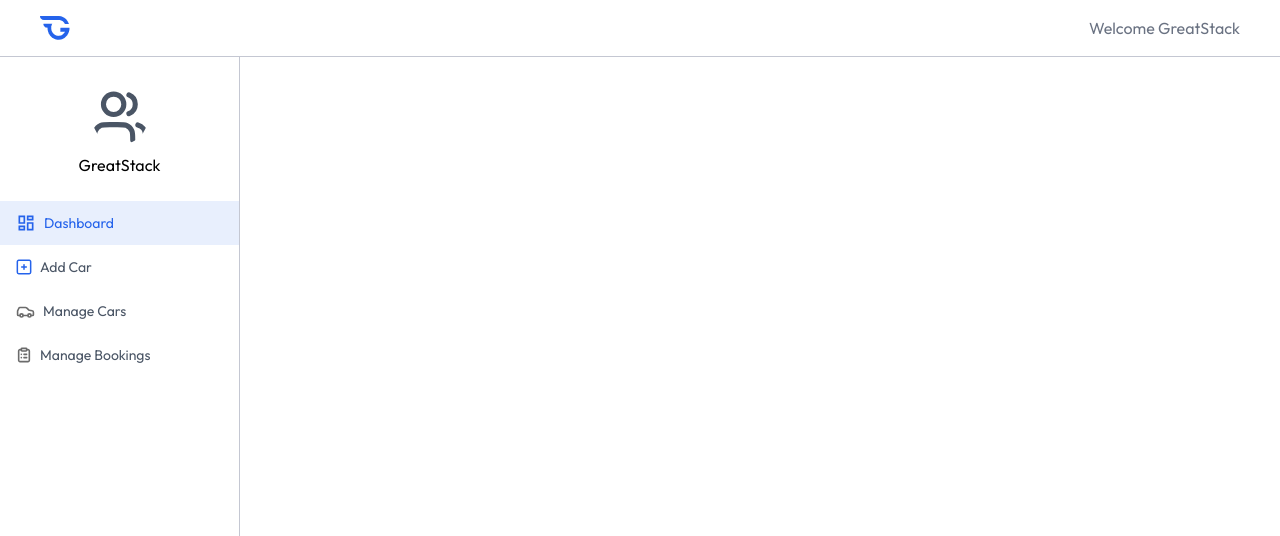
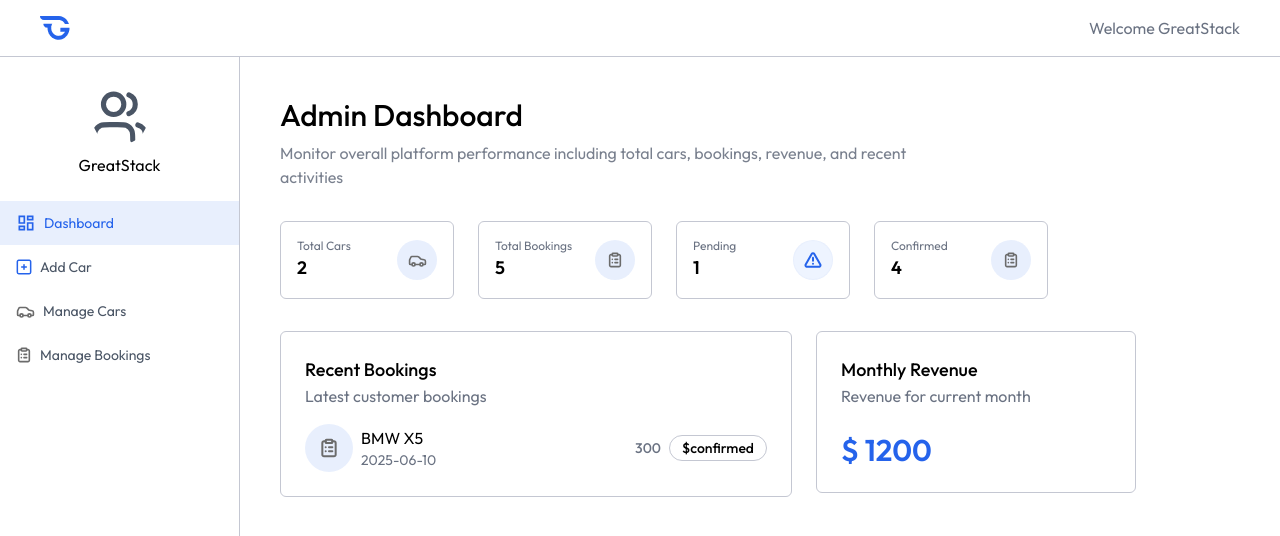
Before and after one commit to Mohamed-Gabal/Car_Rental, a React (Vite) app: page /owner in a window 1280 px wide. Shown: the top 536 px of the page. Built offline with nearby package versions, Linux system fonts and the light colour scheme; the HTML template or start-up script is replaced by a standard one.

Commit message:
chore: finish dashboard section and start add car page

```diff
--- a/src/pages/Owner/AddCar.jsx
+++ b/src/pages/Owner/AddCar.jsx
@@ -1,9 +1,30 @@
-import React from 'react'
+import React, { useState } from "react";
+import Title from "../../components/Title";
 
 const AddCar = () => {
+  const [image, setImage] = useState(null);
+  const [car, setCar] = useState({
+    brand: "",
+    model: "",
+    year: 0,
+    pricePerDay: 0,
+    category: "",
+    transmission: "",
+    fuel_type: "",
+    seating_capacity: 0,
+    location: "",
+    description: "",
+  });
+
   return (
-    <div className=''></div>
-  )
-}
+    <div className="px-4 py-10 md:px-10 flex-1">
+      {/* IMPORT TITLE COMPONENT */}
+      <Title
+        title="Add New Car"
+        subTitle="Fill in details to list a new car for booking, including pricing, availability, and car specifications."
+      />
+    </div>
+  );
+};
 
 export default AddCar;
--- a/src/pages/Owner/Dashboard.jsx
+++ b/src/pages/Owner/Dashboard.jsx
@@ -1,26 +1,106 @@
-import React, { useEffect, useState } from 'react'
-import Title from '../../components/Owner/Title'
+import React, { useEffect, useState } from "react";
+import Title from "../../components/Owner/Title";
+import Cars from "../../assets/manage_cars.svg";
+import Booking from "../../assets/manage_bookings.svg";
+import Group from "../../assets/Group_icon.svg";
 
 const Dashboard = () => {
+  const currency = import.meta.env.VITE_CURRENCY;
 
-  const [ data, setData] = useState({
-    totalCars: 0,
-    totalBookings: 0,
-    pendingBookings: 0,
-    completedBookings: 0,
-    resentBookings: [],
-    monthlyRevenue: 0,
-  })
+  const [data, setData] = useState({
+    totalCars: 2,
+    totalBookings: 5,
+    pendingBookings: 1,
+    completedBookings: 4,
+    resentBookings: [
+      {
+        car: { brand: "BMW", model: "X5" },
+        createdAt: "2025-06-10",
+        price: 300,
+        status: "confirmed",
+      },
+    ],
+    monthlyRevenue: 1200,
+  });
 
-  useEffect(() => {
-  }, [])
+  // DASHBOARD CARDS
+  const dashboardCards = [
+    { title: "Total Cars", value: data.totalCars, icon: Cars },
+    { title: "Total Bookings", value: data.totalBookings, icon: Booking },
+    { title: "Pending", value: data.pendingBookings, icon: Group },
+    { title: "Confirmed", value: data.completedBookings, icon: Booking },
+  ];
+
+  useEffect(() => {}, []);
 
   return (
-    <div className=''>
+    <div className="px-4 md:px-10 pt-10 flex-1">
       {/* IMPORT TITLE COMPONENT */}
-      <Title />
+      <Title
+        title="Admin Dashboard"
+        subTitle="Monitor overall platform performance including total cars, bookings, revenue, and recent activities"
+      />
+
+      <div className="grid sm:grid-cols-2 md:grid-cols-3 lg:grid-cols-4 gap-6 my-8 max-w-3xl">
+        {/* DASHBOARD CARS */}
+        {dashboardCards.map((card, index) => (
+          <div
+            key={index}
+            className="flex items-center justify-between gap-2 p-4 rounded-md border border-borderColor"
+          >
+            <div>
+              <h1 className="text-xs text-gray-500">{card.title}</h1>
+              <p className="text-lg font-semibold">{card.value}</p>
+            </div>
+            <div className="flex items-center justify-center w-10 h-10 rounded-full bg-primary/10">
+              <img src={card.icon} alt="" />
+            </div>
+          </div>
+        ))}
+      </div>
+
+      <div className="flex flex-wrap items-start gap-6 mb-8 w-full">
+        {/* RECENT BOOKING */}
+        <div className="p-4 md:p-6 border border-borderColor rounded-md max-w-lg w-full">
+          <h1 className="text-lg font-medium">Recent Bookings</h1>
+          <p className="text-gray-500">Latest customer bookings</p>
+
+          {data.resentBookings.map((booking, index) => (
+            <div key={index} className="mt-4 flex items-center justify-between">
+              <div className="flex items-center gap-2">
+                <div className="hidden md:flex items-center justify-center w-12 h-12 rounded-full bg-primary/10">
+                  <img src={Booking} alt="" className="h-5 w-5" />
+                </div>
+                <div>
+                  <p>
+                    {booking.car.brand} {booking.car.model}
+                  </p>
+                  <p className="text-sm text-gray-500">
+                    {booking.createdAt}
+                  </p>
+                </div>
+              </div>
+
+              <div className="flex items-center gap-2 font-medium">
+                <p className="text-sm text-gray-500">{booking.price}</p>
+                <p className="p-3 py-0.5 border border-borderColor rounded-full text-sm">
+                  {currency}
+                  {booking.status}
+                </p>
+              </div>
+            </div>
+          ))}
+        </div>
+
+        {/* MONTHLY REVENUE */}
+        <div className="p-4 md:p-6 border border-borderColor rounded-md w-full md:max-w-xs">
+          <h1 className="text-lg font-medium">Monthly Revenue</h1>
+          <p className="text-gray-500">Revenue for current month</p>
+          <p className="text-3xl mt-6 font-semibold text-primary">{currency} {data.monthlyRevenue}</p>
+        </div>
+      </div>
     </div>
-  )
-}
+  );
+};
 
 export default Dashboard;
```
Also changed, not shown: src/assets/Group_icon.svg (added).
